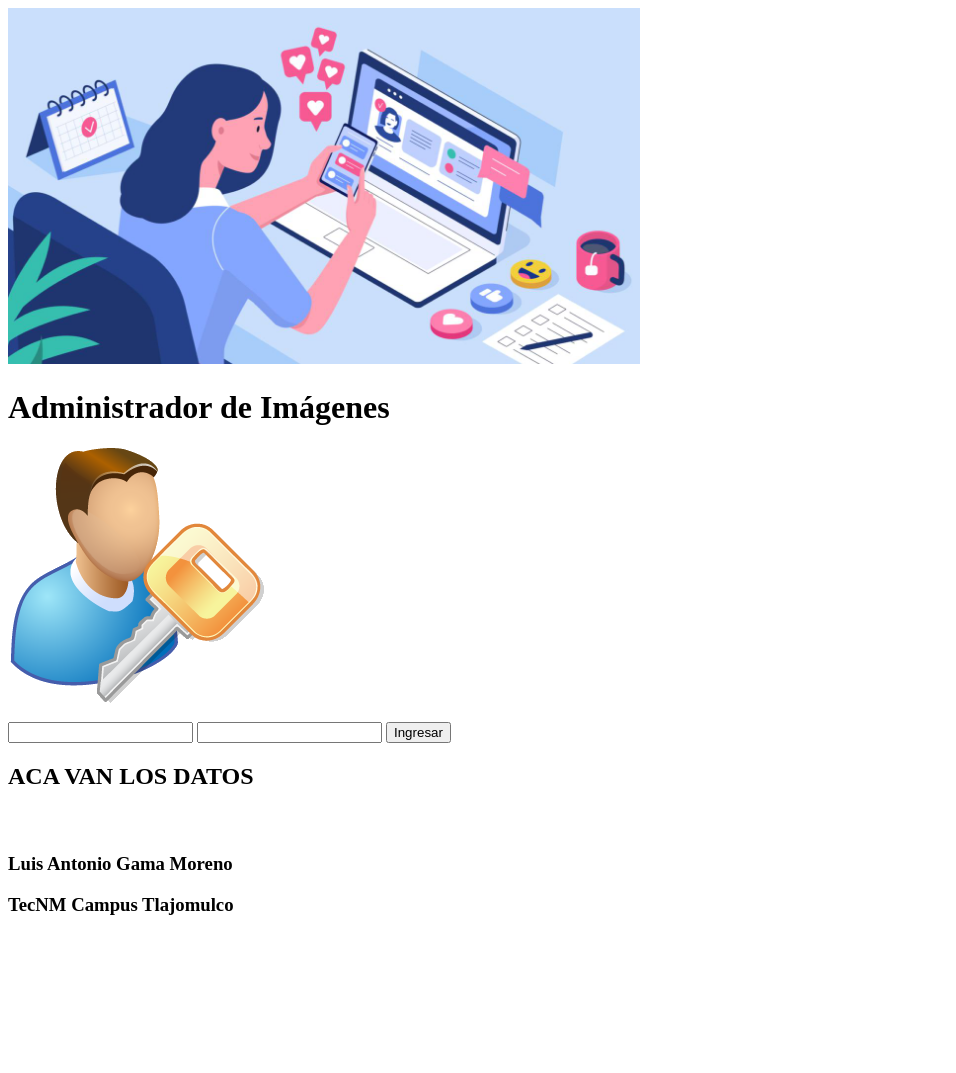
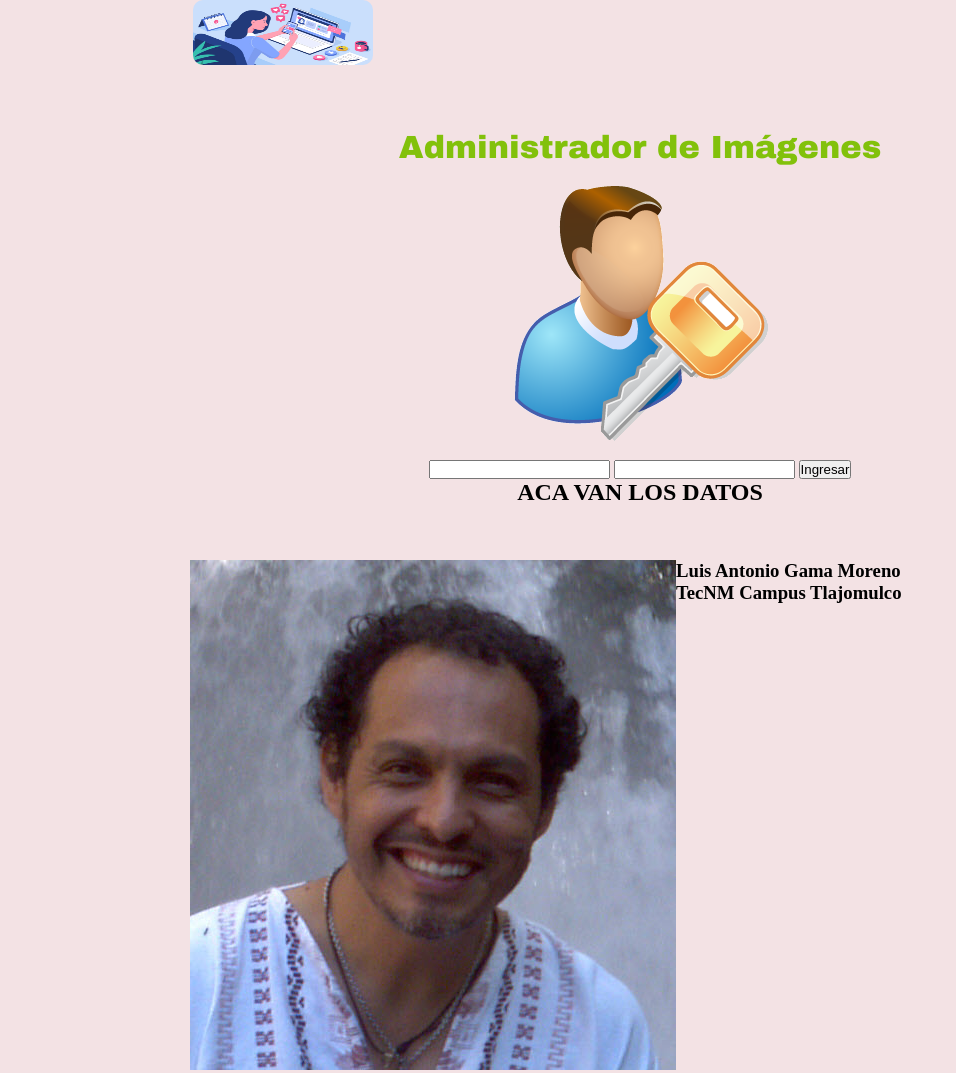
Before and after one commit to lgama/CursoProWebCliente, a plain HTML site: page index.html in a window 1280 px wide. Shown: the whole page, without its empty margins (0-956 px from the left). Before the commit the page ends 934 px from the top, so only its background shows below. Drawn offline with Linux system fonts and the light colour scheme.

Commit message:
cambios en el css

```diff
--- a/css/index.css
+++ b/css/index.css
@@ -0,0 +1,80 @@
+:root {
+    --colorPrincipal: rgb(243, 226, 228);
+    --colorSecundario: rgb(130, 193, 11);
+    --colorBotones: rgb(18, 181, 240);
+}
+
+* {
+    box-sizing: border-box;
+    margin: 0;
+    padding: 0;
+}
+
+body {
+    font-size: 62.5;
+    font-family: 'Times New Roman', Times, serif;
+    background-color: var(--colorPrincipal);
+}
+
+/* --------------------- Configuracion del Header */
+header {
+    height: 135px;
+    width: 900px;
+    margin: auto;
+    text-align: center;
+}
+
+.header__img {
+    height: 130px;
+    width: 185px;
+}
+.header_title {
+    height: 130px;
+    width: 700px;
+    text-align: center;
+    padding: 30px 0;
+}
+
+.header__img img {
+    width: 180px;
+    border-radius: 10px;
+}
+
+.header__title h1 {
+    color: var(--colorSecundario);
+    font-family: 'Arial Black';
+    font-size: 2rem;
+}
+/* --------------------- Configuracion del Article */
+article{
+    width: 900px;
+    margin: auto;
+    text-align: center;
+}
+
+.article__login {
+    margin: 50px;
+}
+.article__login__img {
+    margin: 50px;
+}
+.article__login__inputs {
+    margin: 50px;
+}
+
+/* --------------------- Configuracion del Footer */
+
+footer {
+    /* display: none; */
+    width: 900px;
+    height: 110px;
+    margin: auto;
+}
+
+.footer__img {
+    float: left;
+}
+.footer_img img{
+    border-radius: 100px;
+    width: 90px;
+}
--- a/index.html
+++ b/index.html
@@ -10,24 +10,24 @@
 </head>
 <body>
     <header>
-        <div>
+        <div class="header__img">
             <img src="./recursos/pict-manager.jpg" alt="" width="50%" height="50%">
         </div>
-        <div>
+        <div class="header__title">
             <h1>Administrador de Imágenes</h1>
         </div>
     </header>
     <article>
-        <div>
+        <div class="article__login">
             <div>
                 <img src="./recursos/login-icon.png" alt="" srcset="" >
             </div>
-            <div>
+            <div class="article__login_inputs">
                 <input type="text">
                 <input type="text">
                 <button>Ingresar</button>
             </div>
-            <div>
+            <div class="article__datos">
                 <h2>ACA VAN LOS DATOS</h2>
                 <table>
                     <thead>
@@ -39,14 +39,14 @@
         </div>
     </article>
     <footer>
-        <div>
-            <img src="" alt="" srcset="">
+        <div class="footer__img">
+            <img src="./recursos/gama.jpg" alt="" srcset="">
         </div>
-        <div>
+        <div class="footer_datosPersonales">
             <!-- datpos personales -->
             <h3>Luis Antonio Gama Moreno</h3>
         </div>
-        <div>
+        <div class="footer__datosLaborales">
             <!--  -->
             <h3>TecNM Campus Tlajomulco</h3>
         </div>
```
Also changed, not shown: recursos/gama.jpg (added).
